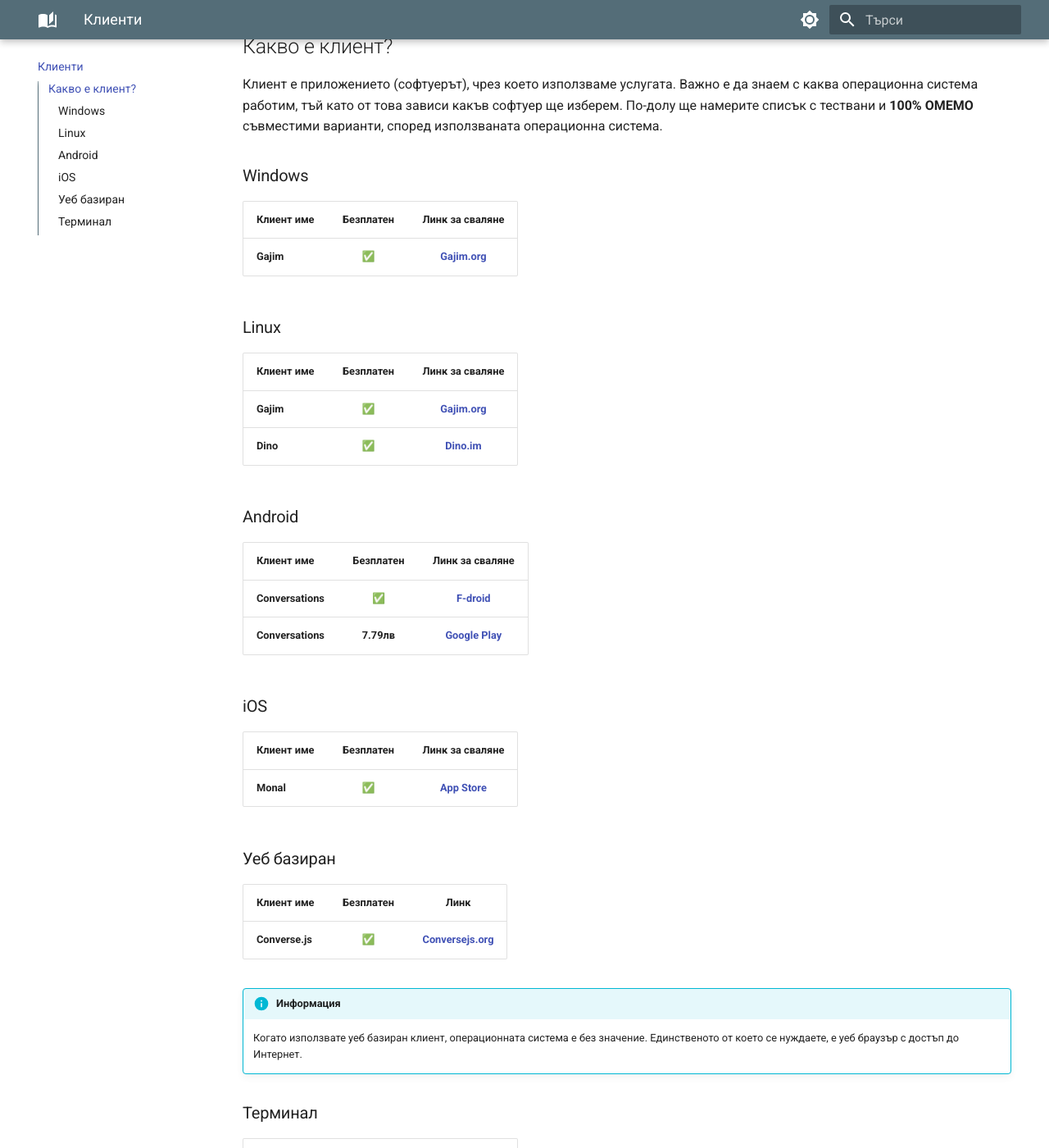
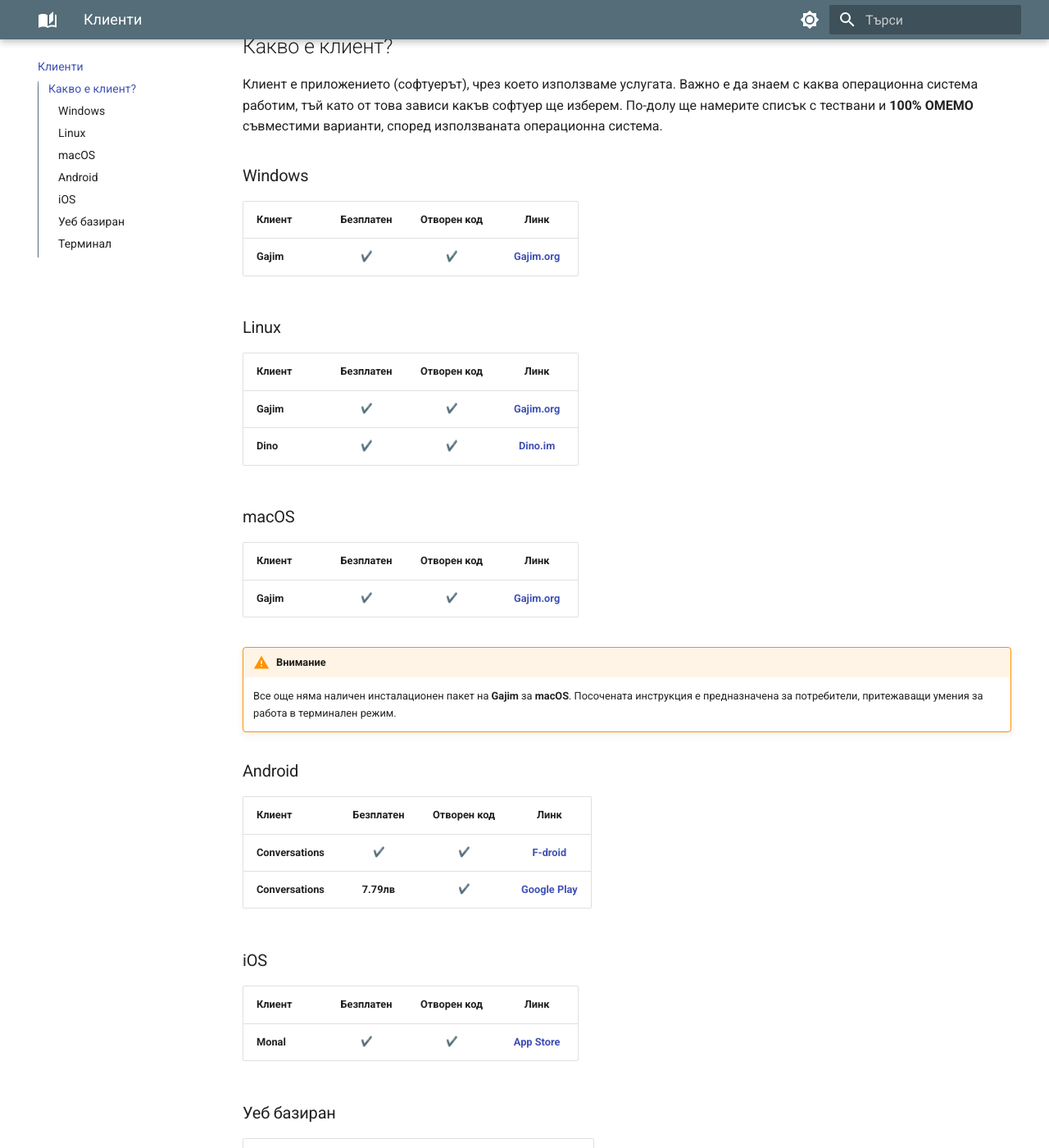
Before and after one commit to MrEddX/docs.chatrix.one, an MkDocs documentation site: the page built from docs/клиенти.md, in a window 1280 px wide and 1400 px high, scrolled down 786 px. Shown: the whole window at 82% size. Built offline with MkDocs 1.6.1 and Material for MkDocs 9.7.7, drawn with Linux system fonts in a browser that asks for light colours; emoji names are drawn with the system emoji font; some of the changed text lies outside the part shown.

Commit message:
Updated: Clients, FAQ, Rules, Settings

```diff
--- a/docs/клиенти.md
+++ b/docs/клиенти.md
@@ -13,35 +13,46 @@
 
 ### Windows
 
-| Клиент име           |Безплатен  |Линк за сваляне                               |
-|:---------------------|:---------:|:--------------------------------------------:|
-|**Gajim**             |✅         | [**Gajim.org**](https://gajim.org/download)      |
+| Клиент   |Безплатен           |  Отворен код       | Линк                                        |
+|:---------|:------------------:|:------------------:|:-------------------------------------------:|
+|**Gajim** | :heavy_check_mark: | :heavy_check_mark: | [**Gajim.org**](https://gajim.org/download) |
 
 ### Linux
 
-| Клиент име           |Безплатен  |Линк за сваляне                               |
-|:---------------------|:---------:|:--------------------------------------------:|
-|**Gajim**             |✅         | [**Gajim.org**](https://gajim.org/download) |
-|**Dino**              |✅         | [**Dino.im**](https://dino.im/#download)    |
+| Клиент   | Безплатен          |  Отворен код       | Линк                                         |
+|:---------|:------------------:|:------------------:|:--------------------------------------------:|
+|**Gajim** | :heavy_check_mark: |  :heavy_check_mark: | [**Gajim.org**](https://gajim.org/download) |
+|**Dino**  | :heavy_check_mark: |  :heavy_check_mark: | [**Dino.im**](https://dino.im/#download)    |
+
+### macOS
+
+| Клиент   | Безплатен          |  Отворен код       | Линк                                                                           |
+|:---------|:------------------:|:------------------:|:------------------------------------------------------------------------------:|
+|**Gajim** | :heavy_check_mark: | :heavy_check_mark: | [**Gajim.org**](https://dev.gajim.org/gajim/gajim/-/wikis/help/Gajim-on-macOS) |
+
+!!! warning "Внимание"
+
+    Все още няма наличен инсталационен пакет на  **Gajim** за **macOS**. Посочената инструкция е предназначена за потребители, притежаващи умения за работа в терминален режим.
+
 
 ### Android
 
-| Клиент име           |Безплатен  |Линк за сваляне                                                                      |
-|:---------------------|:---------:|:----------------------------------------------------------------------------------:|
-|**Conversations**     |✅        | [**F-droid**](https://f-droid.org/packages/eu.siacs.conversations/)                    |
-|**Conversations**     | **7.79лв**  | [**Google Play**](https://play.google.com/store/apps/details?id=eu.siacs.conversations) |
+| Клиент           | Безплатен          |  Отворен код       | Линк                                                                |
+|:-----------------|:------------------:|:------------------:|:-------------------------------------------------------------------:|
+|**Conversations** | :heavy_check_mark: | :heavy_check_mark: | [**F-droid**](https://f-droid.org/packages/eu.siacs.conversations/) |
+|**Conversations** | **7.79лв**         | :heavy_check_mark: | [**Google Play**](https://play.google.com/store/apps/details?id=eu.siacs.conversations) |
 
 ### iOS
 
-| Клиент име           |Безплатен  |Линк за сваляне                                                         |
-|:---------------------|:---------:|:----------------------------------------------------------------------:|
-|**Monal**             |✅         | [**App Store**](https://apps.apple.com/us/app/monal-xmpp-chat/id317711500) |
+| Клиент   | Безплатен          |  Отворен код       | Линк                                                                       |
+|:---------|:------------------:|:------------------:|:--------------------------------------------------------------------------:|
+|**Monal** | :heavy_check_mark: | :heavy_check_mark: | [**App Store**](https://apps.apple.com/us/app/monal-xmpp-chat/id317711500) |
 
 ### Уеб базиран
 
-| Клиент име           |Безплатен  |Линк                                                      |
-|:---------------------|:---------:|:--------------------------------------------------------:|
-|**Converse.js**       |✅         | [**Conversejs.org**](https://conversejs.org/fullscreen.html) |
+| Клиент         | Безплатен          |  Отворен код       | Линк                                                         |
+|:---------------|:------------------:|:------------------:|:------------------------------------------------------------:|
+|**Converse.js** | :heavy_check_mark: | :heavy_check_mark: | [**Conversejs.org**](https://conversejs.org/fullscreen.html) |
 
 !!! info "Информация"
 
@@ -49,12 +60,16 @@
 
 ### Терминал
 
-| Клиент име           |Безплатен  |Линк за сваляне                                  |
-|:---------------------|:---------:|:-----------------------------------------------:|
-|**Profanity**         |✅         | [**Profanity-IM**](https://profanity-im.github.io/) |
+| Клиент       | Безплатен          |  Отворен код       | Линк                                                                       |
+|:-------------|:------------------:|:------------------:|:---------------------------------------------------:|
+|**Profanity** | :heavy_check_mark: | :heavy_check_mark: | [**Profanity-IM**](https://profanity-im.github.io/) |
 
 !!! info "Информация"
 
     Терминалният клиент **Profanity** е наличен за: **Linux, FreeBSD, OpenBSD, OSX, Windows и Android** (чрез приложението **Termux**).
 
+Списък с клиенти, за различни операционни системи, е наличен на официалната страница на [**XMPP**](https://xmpp.org/software/). Имайте предвид, че не всички клиенти са напълно съвместими с последните стандарти на протокола. Актуална информация относно съвместимостта на клиентите, с метода на криптиране **ОМЕМО**, е достъпна на страницата [**Are we OMEMO yet?**](https://omemo.top/)
+
+* * *
+
 Статията ["Често задавани въпроси"](https://docs.chatrix.one/често-задавани-въпроси/) е допълнителен ресурс, за потребителите желаещи да се запознаят с повече подробности, относно предлаганата **XMPP** услуга на **Chatrix.One**.
--- a/mkdocs.yml
+++ b/mkdocs.yml
@@ -81,9 +81,6 @@
   - pymdownx.emoji:
       emoji_index: !!python/name:materialx.emoji.twemoji
       emoji_generator: !!python/name:materialx.emoji.to_svg
-  - pymdownx.emoji:
-      emoji_index: !!python/name:materialx.emoji.twemoji
-      emoji_generator: !!python/name:materialx.emoji.to_svg
 
 # Page tree
 nav:
```
Also changed, not shown: docs/правила.md (+13 -4 lines), docs/често-задавани-въпроси.md (+2 -2 lines).
